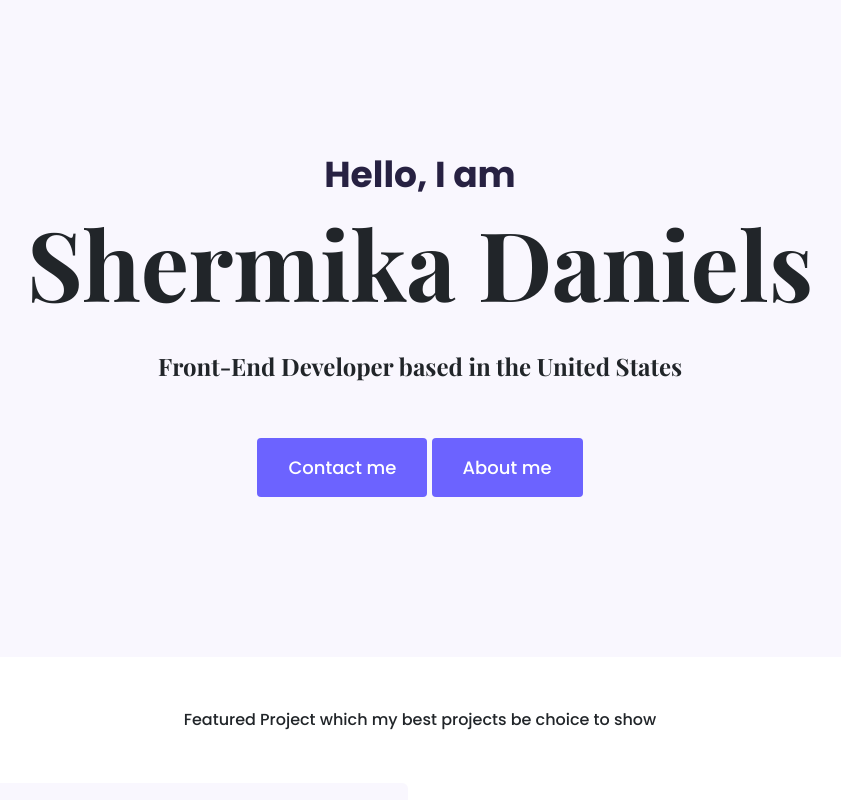
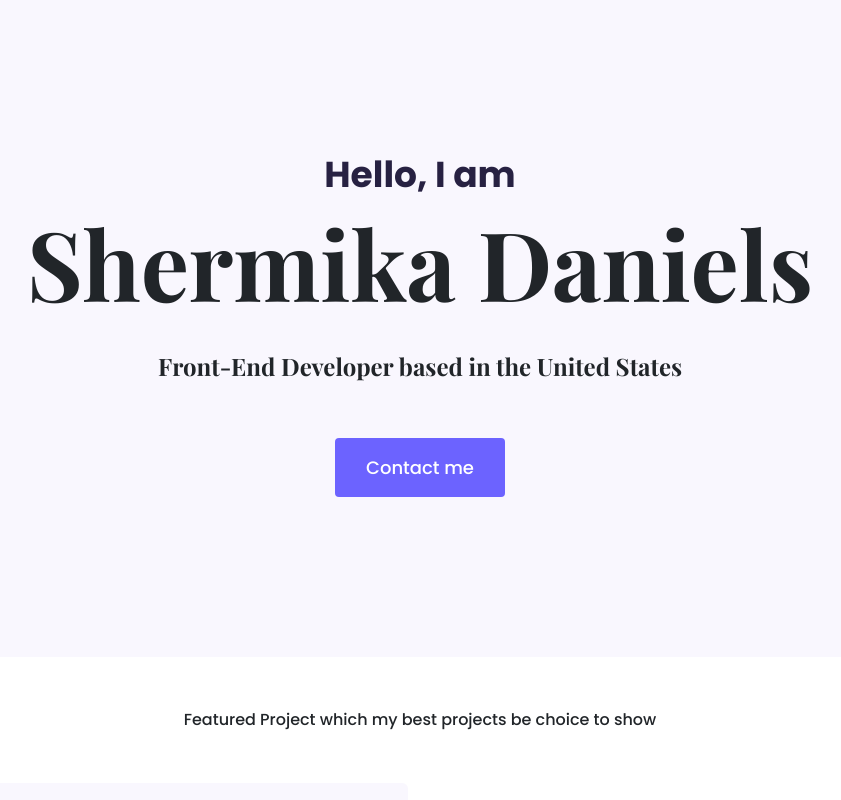
Before and after one commit to ShermikaDaniels/Portfolio-Project, a plain HTML site: page index.html in a window 1280 px wide. Shown: the top 800 px of the page, without its empty margins (220-1061 px from the left). Drawn offline with nearby package versions, Linux system fonts and the light colour scheme.

```diff
--- a/index.html
+++ b/index.html
@@ -33,12 +33,9 @@
       <p>Hello, I am</p>
       <h1>Shermika Daniels</h1>
       <h2 class="mb-5">Front-End Developer based in the United States</h2>
-      <span>
+      <div>
         <a href="./contact.html" class="btn btn-branding">Contact me</a>
-      </span>
-      <span>
-        <a href="./about.html" class="btn btn-branding">About me</a>
-      </span>
+      </div>
     </div>
     <p class="text-center m-5">
       Featured Project which my best projects be choice to show
```
Also changed, not shown: contact.html (renamed from styles/contact.html, +4 -0 lines).
